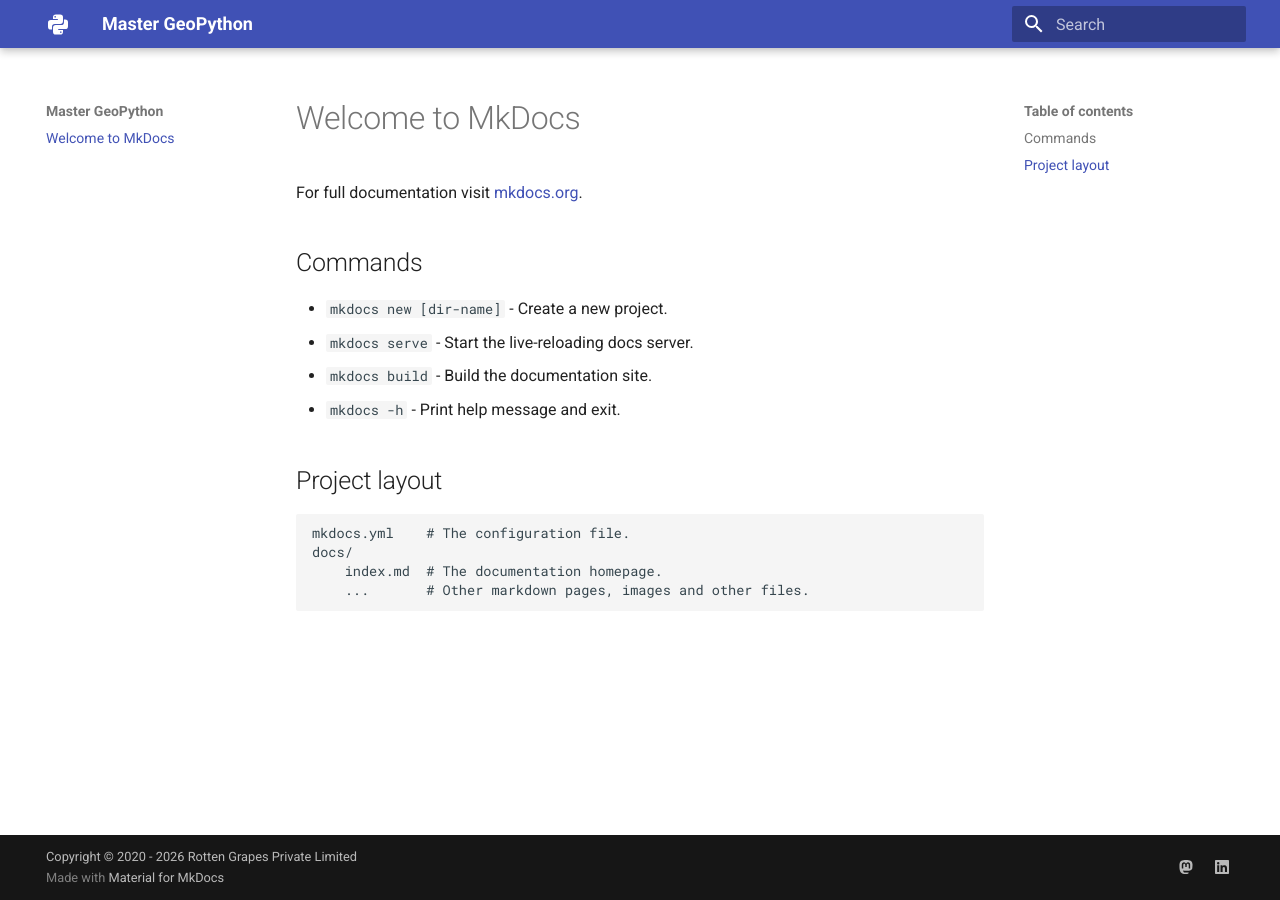
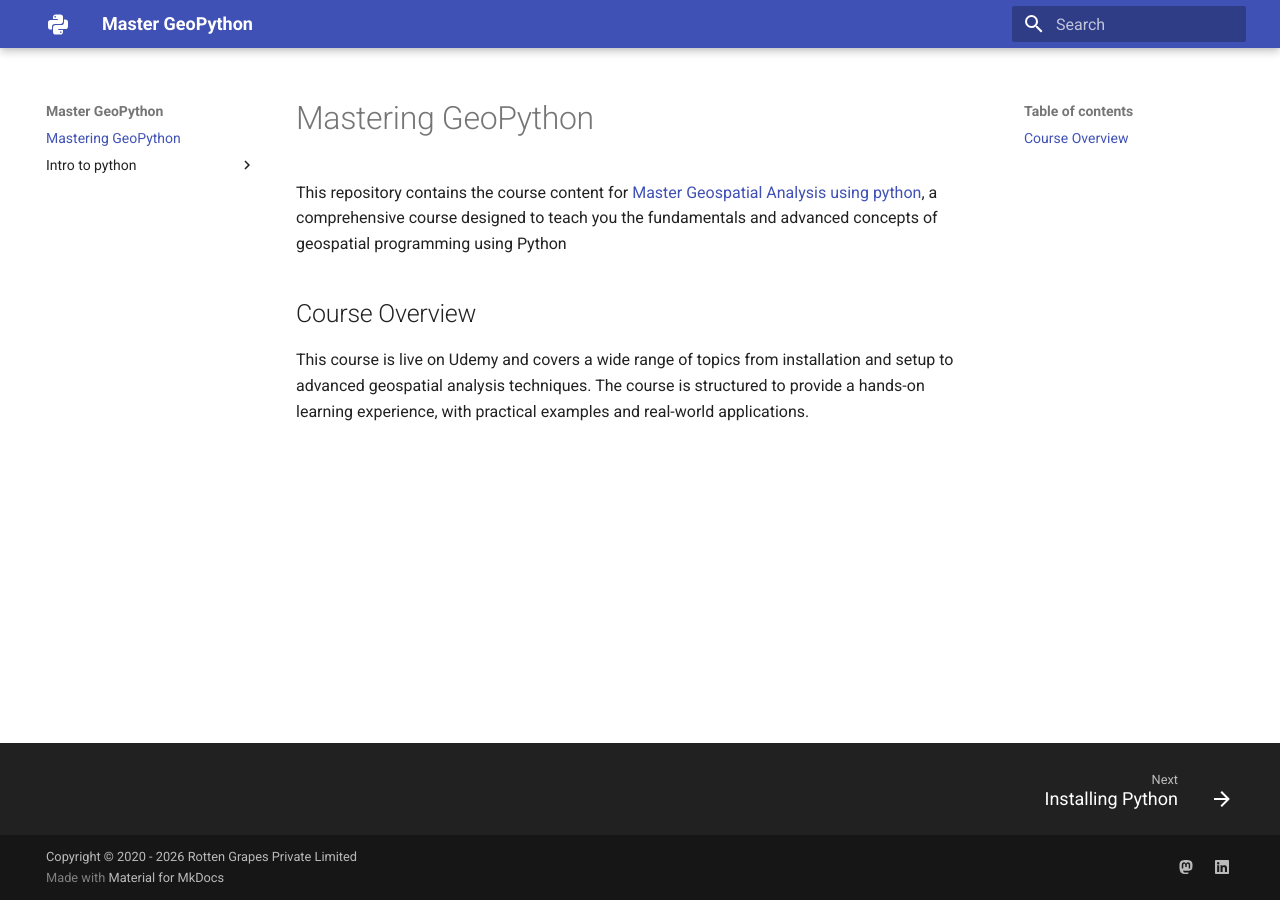
Before and after one commit to Rotten-Grapes-Pvt-Ltd/geopython.rottengrapes.tech, an MkDocs documentation site: the page built from docs/index.md, in a window 1280 px wide. Built offline with MkDocs 1.6.1 and Material for MkDocs 9.7.7, drawn with Linux system fonts in a browser that asks for light colours.

Commit message:
added installation and setup env content

```diff
--- a/docs/index.md
+++ b/docs/index.md
@@ -1,17 +1,7 @@
-# Welcome to MkDocs
+# Mastering GeoPython
 
-For full documentation visit [mkdocs.org](https://www.mkdocs.org).
+This repository contains the course content for [Master Geospatial Analysis using python](https://www.udemy.com/course/geospatial-analysis-python/?referralCode=600FEC03FD03B4A4226B), a comprehensive course designed to teach you the fundamentals and advanced concepts of geospatial programming using Python
 
-## Commands
+## Course Overview
 
-* `mkdocs new [dir-name]` - Create a new project.
-* `mkdocs serve` - Start the live-reloading docs server.
-* `mkdocs build` - Build the documentation site.
-* `mkdocs -h` - Print help message and exit.
-
-## Project layout
-
-    mkdocs.yml    # The configuration file.
-    docs/
-        index.md  # The documentation homepage.
-        ...       # Other markdown pages, images and other files.
+This course is live on Udemy and covers a wide range of topics from installation and setup to advanced geospatial analysis techniques. The course is structured to provide a hands-on learning experience, with practical examples and real-world applications.
--- a/mkdocs.yml
+++ b/mkdocs.yml
@@ -10,6 +10,7 @@ theme:
   favicon: assets/images/logo.png
   features:
     - navigation.footer
+    - content.code.copy
 
 extra:
   social:
@@ -27,6 +28,14 @@ plugins:
 
 markdown_extensions:
   - attr_list
+  - md_in_html
   - pymdownx.emoji:
       emoji_index: !!python/name:material.extensions.emoji.twemoji
       emoji_generator: !!python/name:material.extensions.emoji.to_svg
+  - pymdownx.highlight:
+      anchor_linenums: true
+      line_spans: __span
+      pygments_lang_class: true
+  - pymdownx.inlinehilite
+  - pymdownx.snippets
+  - pymdownx.superfences
```
Also changed, not shown: docs/intro-to-python/installation.md (added, +90 -0 lines), docs/intro-to-python/setup-env.md (added, +80 -0 lines), docs/assets/images/1.png (added), docs/assets/images/10.png (added), docs/assets/images/11.png (added), docs/assets/images/2.png (added), docs/assets/images/3.png (added), docs/assets/images/4.png (added), docs/assets/images/5.png (added), docs/assets/images/6.png (added), docs/assets/images/7.png (added), docs/assets/images/8.png (added), docs/assets/images/9.png (added).
